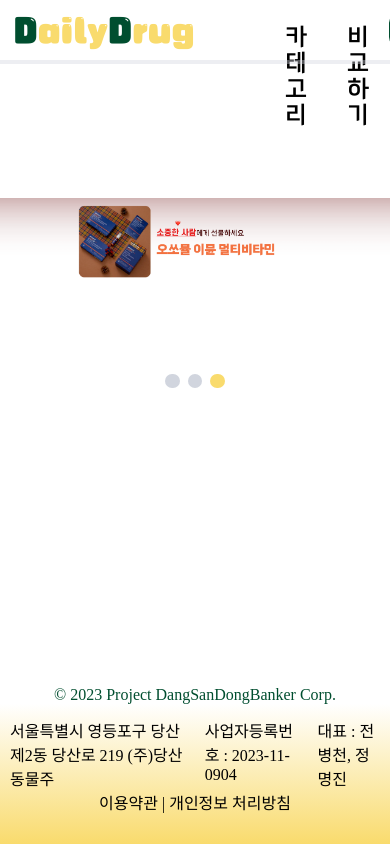
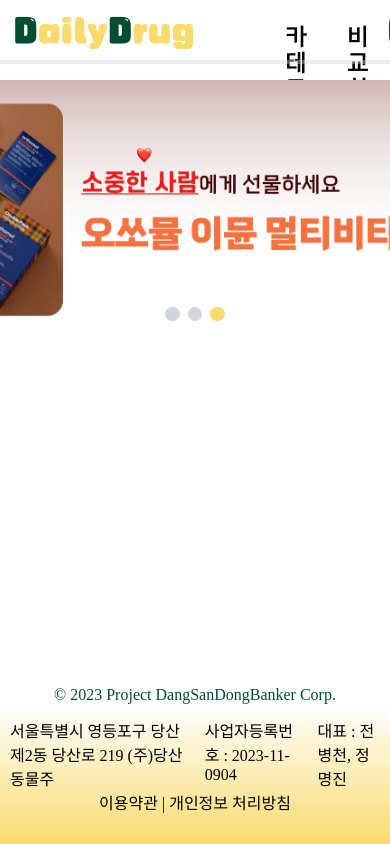
Before and after one commit to DangSanDongBanker/DailyDrug, a React (Create React App) app in the folder client/: page / in a window 390 px wide. Shown: the top 844 px of the page. Built offline with nearby package versions, Linux system fonts and the light colour scheme.

Commit message:
style: 메인페이지 배너슬라이더 미디어쿼리 적용

```diff
--- a/client/src/components/MainSlider/MainSlider.module.scss
+++ b/client/src/components/MainSlider/MainSlider.module.scss
@@ -6,23 +6,21 @@
   justify-content: center;
   align-items: flex-end;
   width: 100%;
-  height: 20rem;
+  overflow: visible;
 }
 .slider {
-  position: absolute;
-  height: inherit;
+  position: relative;
   width: inherit;
   display: flex;
   align-items: center;
-  justify-content: center;
   .banner_0,
   .banner_1,
   .banner_2 {
-    height: inherit;
-    width: inherit;
+    height: 30vh;
+    width: 100%;
     background-size: contain;
     background-repeat: no-repeat;
-    background-position: 50%;
+    background-position: top center;
   }
   .banner_0 {
     background-image: url("../../assets//images/banner_bitamin.png");
@@ -55,3 +53,15 @@
     background-color: #f9db6d;
   }
 }
+
+@media (max-width: 1200px) {
+  .slider {
+    .banner_0,
+    .banner_1,
+    .banner_2 {
+      height: 30vh;
+      width: 100%;
+      background-size: cover;
+    }
+  }
+}
```
